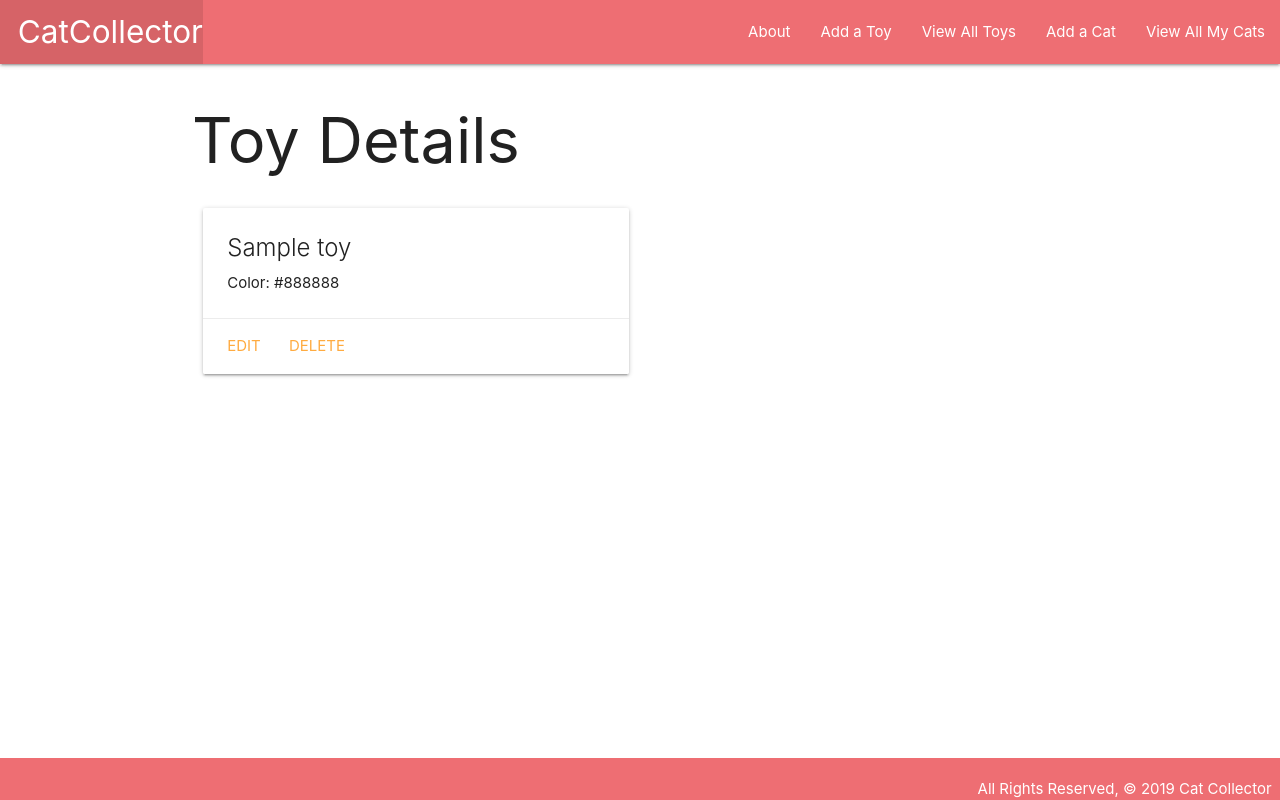
After one commit to JSinkler713/cats, a Django app: page /toys/1/ in a window 1280 px wide. The commit adds this page. Run offline with Django 3.2, Linux system fonts and the light colour scheme; tables that the repository leaves empty hold one stand-in row (values such as "Sample post").

Commit message:
adds full crud for Toys (with CBVs), completing the starter code for Many:Many lesson

```diff
--- a/catcollector/main_app/models.py
+++ b/catcollector/main_app/models.py
@@ -1,5 +1,7 @@
 from django.db import models
 from datetime import date
+# this import is used with CBVs (see Toy:get_absolute_url())
+from django.urls import reverse
 
 # Anytime we add a new model or modify a model's properties/columns/fields, we need to generate a migrations file
 # Once a new migration file is created, we need to run it
@@ -12,6 +14,17 @@ MEALS = (
 )
 
 # Create your models here.
+class Toy(models.Model):
+  name = models.CharField(max_length=50)
+  color = models.CharField(max_length=20)
+
+  def __str__(self):
+    return self.name
+
+  def get_absolute_url(self):
+    return reverse('toys_detail', kwargs={'pk': self.id})
+
+
 # Inherit functionality from Django's models
 class Cat(models.Model):
     # defines columns for our Cat table and gives them datatypes and max_lengths
@@ -27,6 +40,7 @@ class Cat(models.Model):
     # add this new method
     def fed_for_today(self):
         return self.feeding_set.filter(date=date.today()).count() >= len(MEALS)
+
 
 # Adds a new model to our DB
 class Feeding(models.Model):
--- a/catcollector/main_app/templates/base.html
+++ b/catcollector/main_app/templates/base.html
@@ -19,9 +19,11 @@
           <li><a href="/" class="left brand-logo">&nbsp;&nbsp;CatCollector</a></li>
         </ul>
         <ul class="right">
-          <li><a href="/about">About</a></li>
-          <li><a href="/cats/new">Add a Cat</a></li>
-          <li><a href="/cats">View All My Cats</a></li>
+          <li><a href="{% url 'about' %}">About</a></li>
+          <li><a href="{% url 'toys_create' %}">Add a Toy</a></li>
+          <li><a href="{% url 'toys_index' %}">View All Toys</a></li>
+          <li><a href="{% url 'new_cat' %}">Add a Cat</a></li>
+          <li><a href="{% url 'index' %}">View All My Cats</a></li>
         </ul>
       </div>
     </nav>
--- /dev/null
+++ b/catcollector/main_app/templates/main_app/toy_detail.html
@@ -0,0 +1,20 @@
+{% extends 'base.html' %}
+{% block content %}
+
+<h1>Toy Details</h1>
+
+<div class="row">
+  <div class="col s6 col-offset-3">
+    <div class="card">
+      <div class="card-content">
+        <span class="card-title">{{ toy.name }}</span>
+        <p>Color: {{ toy.color }}</p>
+      </div>
+      <div class="card-action">
+        <a href="{% url 'toys_update' toy.id %}">Edit</a>
+        <a href="{% url 'toys_delete' toy.id %}">Delete</a>
+      </div>
+    </div>
+  </div>
+</div>
+{% endblock %}
--- a/catcollector/main_app/urls.py
+++ b/catcollector/main_app/urls.py
@@ -7,5 +7,11 @@ urlpatterns = [
     path('cats/', views.cats_index, name='index'),
     path('cats/new/', views.new_cat, name='new_cat'),
     path('cats/<int:cat_id>/', views.cats_detail, name='detail'),
-    path('cats/<int:cat_id>/add_feeding/', views.add_feeding, name='add_feeding')
+    path('cats/<int:cat_id>/add_feeding/', views.add_feeding, name='add_feeding'),
+    # full CRUD routes for toys
+    path('toys/', views.ToyList.as_view(), name='toys_index'),
+    path('toys/<int:pk>/', views.ToyDetail.as_view(), name='toys_detail'),
+    path('toys/create/', views.ToyCreate.as_view(), name='toys_create'),
+    path('toys/<int:pk>/update/', views.ToyUpdate.as_view(), name='toys_update'),
+    path('toys/<int:pk>/delete/', views.ToyDelete.as_view(), name='toys_delete'),
 ]
--- a/catcollector/main_app/views.py
+++ b/catcollector/main_app/views.py
@@ -1,6 +1,11 @@
 from django.shortcuts import render, redirect
-# this allows us to interact with out Cat model in view functions
-from .models import Cat
+
+# these imports are strictly for use with Class-based views
+from django.views.generic.edit import CreateView, UpdateView, DeleteView
+from django.views.generic import ListView, DetailView
+
+# this allows us to interact with out Cat and Toy models in view functions
+from .models import Cat, Toy
 from .forms import CatForm, FeedingForm
 
 # Create your views here.
@@ -27,7 +32,6 @@ def cats_detail(request, cat_id):
     })
     # render takes arguments for the request,
     # the template and the context
-
 
 
 def add_feeding(request, cat_id):
@@ -64,3 +68,50 @@ def new_cat(request):
     context = { 'form': form }
     # Render the cat form template with the form
     return render(request, 'cats/cat_form.html', context)
+
+
+#------------------------------------
+# Class-based Views for the Toy model
+#------------------------------------
+# CBVs are great for getting basic CRUD functionality
+# up and running in a very short period of time. However,
+# CBVs are not a coding pattern that you are likely to see
+# in production Django apps. We used them here to free up
+# time for lessons. Read the documentation below to get a
+# brief introduction CBVs.
+
+# CBVs fall into 5 types: List, Detail, Create, Update, Delete
+# Notice that each class below inherits from one of those 5 types
+
+# List and Detail Views are the easiest to set up; all we need to
+# do is declare the model we want to build a view for.
+class ToyList(ListView):
+  # This line associates the ListView with the Toy model
+  model = Toy
+
+class ToyDetail(DetailView):
+  model = Toy
+
+# The editable view types include Create, Update, and Delete
+# They're also relatively easy to set up but require a little more work
+class ToyCreate(CreateView):
+  model = Toy
+  # The CreateView requires a field property to set
+  # Here we are saying that all fields associated with a Toy should
+  # be displayed in the form
+  fields = '__all__'
+  # This CBV will render the template toy_form.html
+
+class ToyUpdate(UpdateView):
+  model = Toy
+  # In the UpdateView we set the name and color fields as the only two in the form
+  fields = ['name', 'color']
+  # This CBV will render the template toy_form.html as well
+
+
+class ToyDelete(DeleteView):
+  model = Toy
+  # The DeleteView requires a success_url be declared to redirect
+  # the user to when they successfully delete a toy
+  success_url = '/toys/'
+  # This CBV will render the toy_confirm_delete.html template
```
Also changed, not shown: catcollector/main_app/templates/main_app/toy_confirm_delete.html (added, +13 -0 lines), catcollector/main_app/templates/main_app/toy_form.html (added, +19 -0 lines), catcollector/main_app/templates/main_app/toy_list.html (added, +17 -0 lines), catcollector/main_app/migrations/0003_auto_20200318_0526.py (added).
